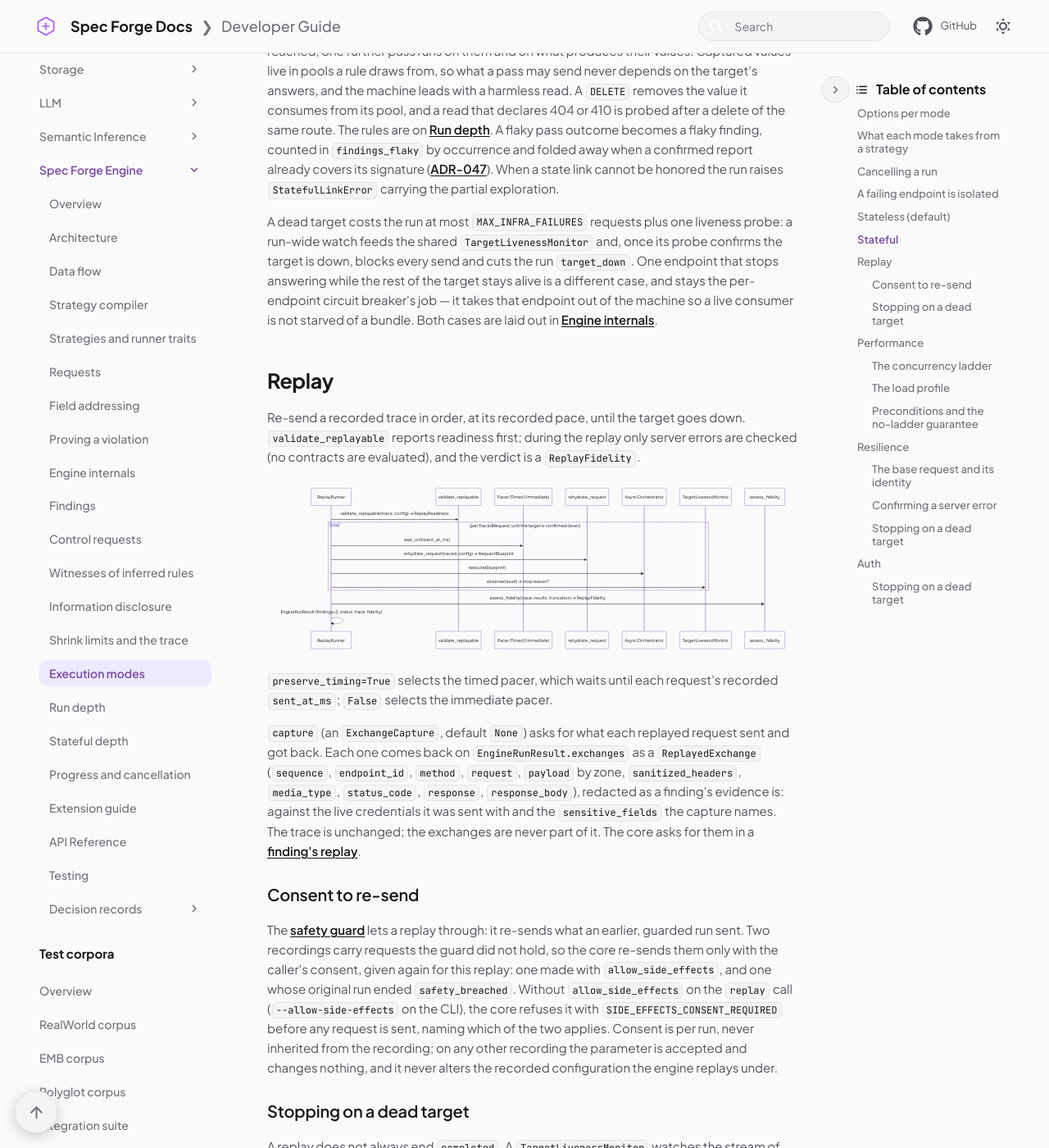
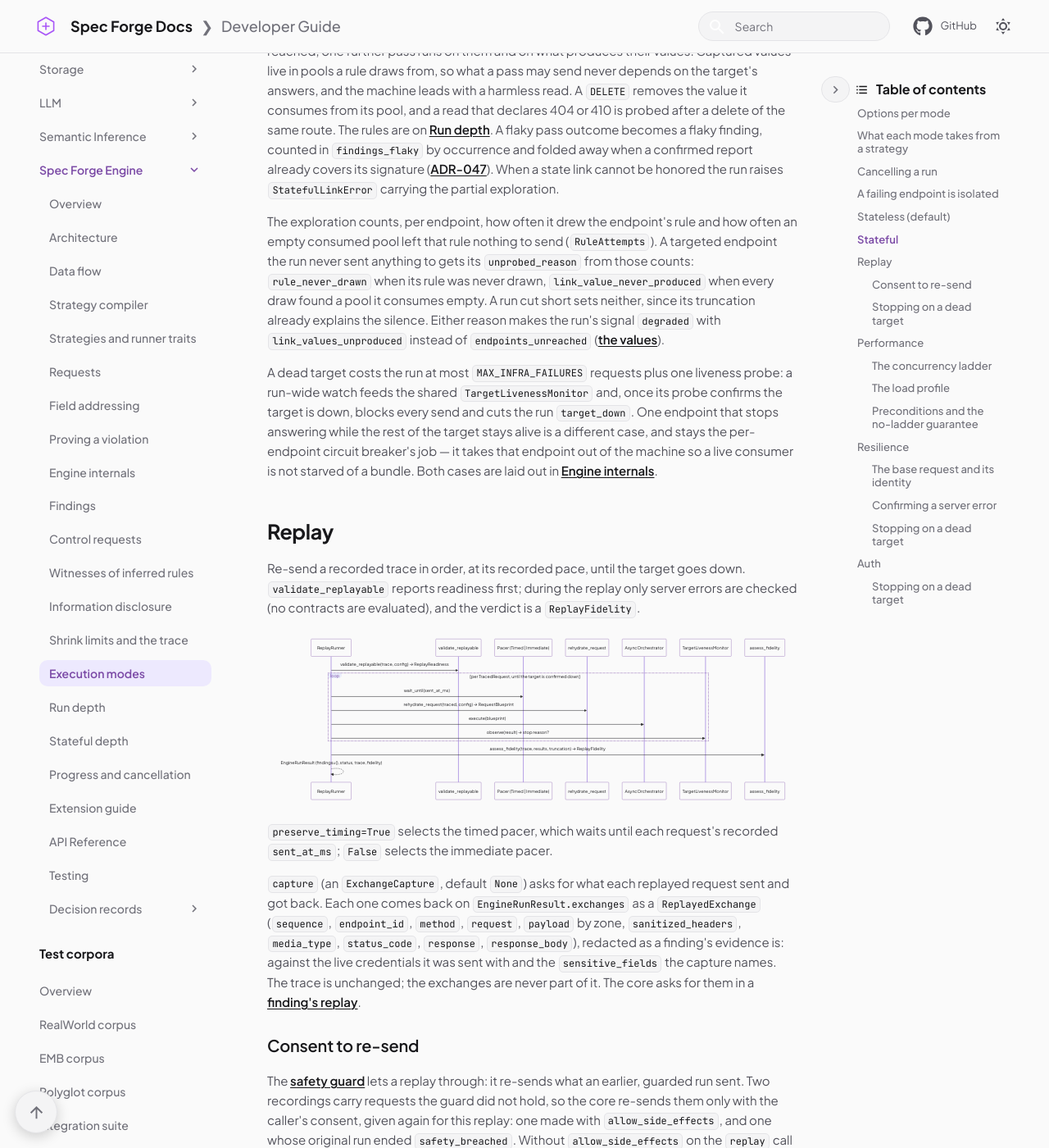
Before and after one commit to Spec-Forge-Testing/specforge-docs, an MkDocs documentation site: the page built from docs/modules/specforge-engine/execution-modes.md, in a window 1280 px wide and 1400 px high, scrolled down 4938 px. Shown: the whole window at 82% size. Built offline with MkDocs 1.6.1 and Material for MkDocs 9.7.7, drawn with Linux system fonts in a browser that asks for light colours; comment, search, counter and statistics services are not loaded; some of the changed text lies outside the part shown.

Commit message:
docs(engine): describe per-phase starvation and why a stateful run sent nothing
PhaseBudget carries starved and starved_identities is its union; RuleAttempts gives rule_never_drawn and link_value_never_produced; consent names every reason.

```diff
--- a/docs/modules/specforge-engine/execution-modes.md
+++ b/docs/modules/specforge-engine/execution-modes.md
@@ -224,6 +224,15 @@ confirmed report already covers its signature ([ADR-047](adr/engine.md#adr-047))
 link cannot be honored the run raises `StatefulLinkError` carrying the partial
 exploration.
 
+The exploration counts, per endpoint, how often it drew the endpoint's rule and how
+often an empty consumed pool left that rule nothing to send (`RuleAttempts`). A
+targeted endpoint the run never sent anything to gets its `unprobed_reason` from
+those counts: `rule_never_drawn` when its rule was never drawn,
+`link_value_never_produced` when every draw found a pool it consumes empty. A run cut
+short sets neither, since its truncation already explains the silence. Either reason
+makes the run's signal `degraded` with `link_values_unproduced` instead of
+`endpoints_unreached` ([the values](../core/protocol/vocabularies.md#unprobed-reason)).
+
 A dead target costs the run at most `MAX_INFRA_FAILURES` requests plus one
 liveness probe: a run-wide watch feeds the shared `TargetLivenessMonitor` and, once
 its probe confirms the target is down, blocks every send and cuts the run
@@ -281,8 +290,8 @@ guard did not hold, so the core re-sends them only with the caller's consent,
 given again for this replay: one made with `allow_side_effects`, and one whose
 original run ended `safety_breached`. Without `allow_side_effects` on the
 `replay` call (`--allow-side-effects` on the CLI), the core refuses it with
-`SIDE_EFFECTS_CONSENT_REQUIRED` before any request is sent, naming which of the
-two applies. Consent is per run, never inherited from the recording; on any
+`SIDE_EFFECTS_CONSENT_REQUIRED` before any request is sent, naming every one of
+the two that applies, the breach first. Consent is per run, never inherited from the recording; on any
 other recording the parameter is accepted and changes nothing, and it never
 alters the recorded configuration the engine replays under.
 
@@ -621,9 +630,10 @@ typed reason into `EndpointStats.unprobed_reason` (`UnprobedReason`):
 
 The first two are by-design skips; the other five are access preconditions the
 run could not meet. Either way the endpoint is recorded and the run moves on to
-the next one. `UnprobedReason` has one more member, `owner_identity_missing`,
-which only `resilience` reports: an auth run without a valid identity stops before
-any request instead.
+the next one. `UnprobedReason` has three more members. `owner_identity_missing`
+only `resilience` reports: an auth run without a valid identity stops before any
+request instead. `link_value_never_produced` and `rule_never_drawn` only a
+`stateful` run reports ([stateful](#stateful)).
 
 The run **fails fast before any request** on one condition only: no **valid**
 identity is declared (`AccessIdentityError`). Everything else degrades per
```
Also changed, not shown: docs/modules/specforge-engine/api-reference.md (+1 -1 lines), docs/modules/specforge-engine/data-flow.md (+7 -5 lines), docs/modules/specforge-engine/engine-internals.md (+4 -2 lines).
